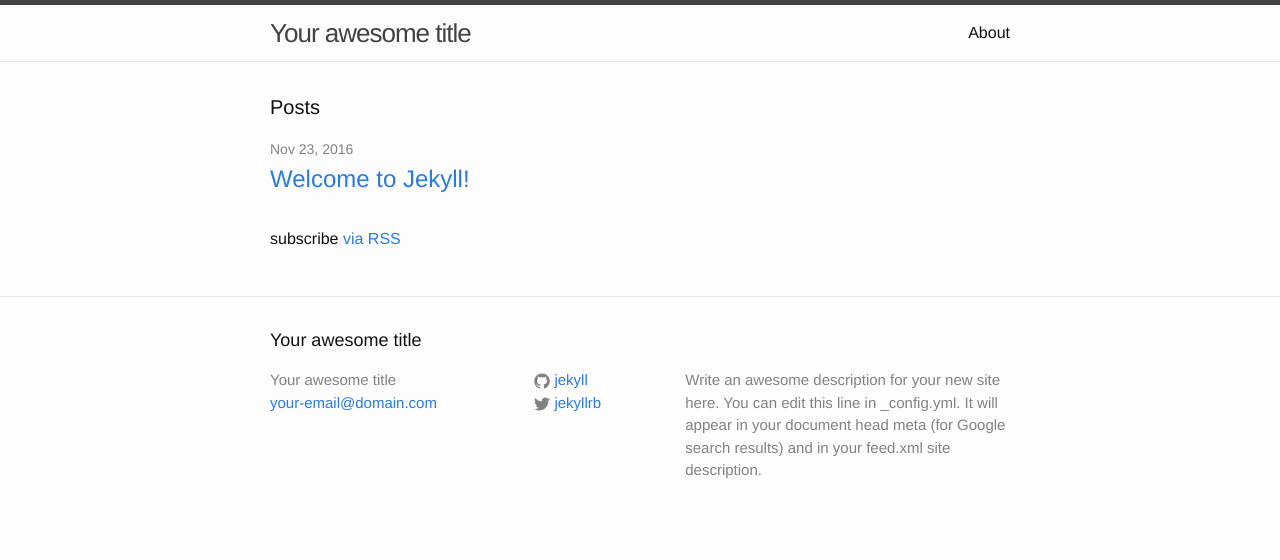
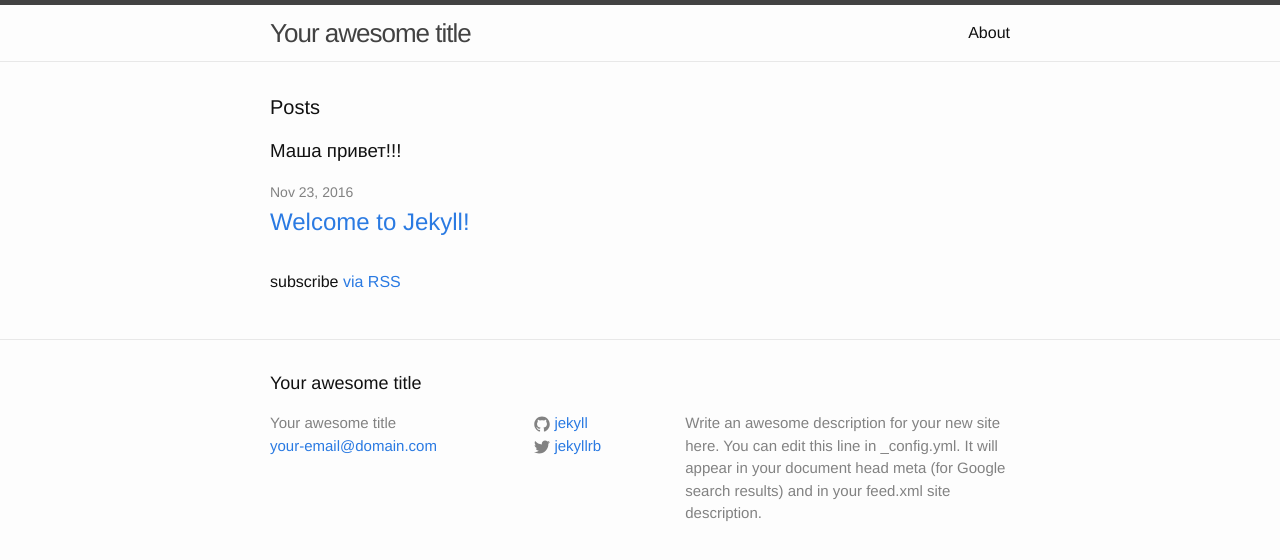
Before and after one commit to tand159/tand159.github.io, a Jekyll site: the page built from index.html, in a window 1280 px wide. Shown: the top 560 px of the page. Built offline with Jekyll 4.4.1, drawn with Linux system fonts in a browser that asks for light colours.

Commit message:
Update index.html
Добавление надписи Маша привет!!!

```diff
--- a/index.html
+++ b/index.html
@@ -5,6 +5,7 @@ layout: default
 <div class="home">
 
   <h1 class="page-heading">Posts</h1>
+  <h3>Маша привет!!!</h3>
 
   <ul class="post-list">
     {% for post in site.posts %}
```
